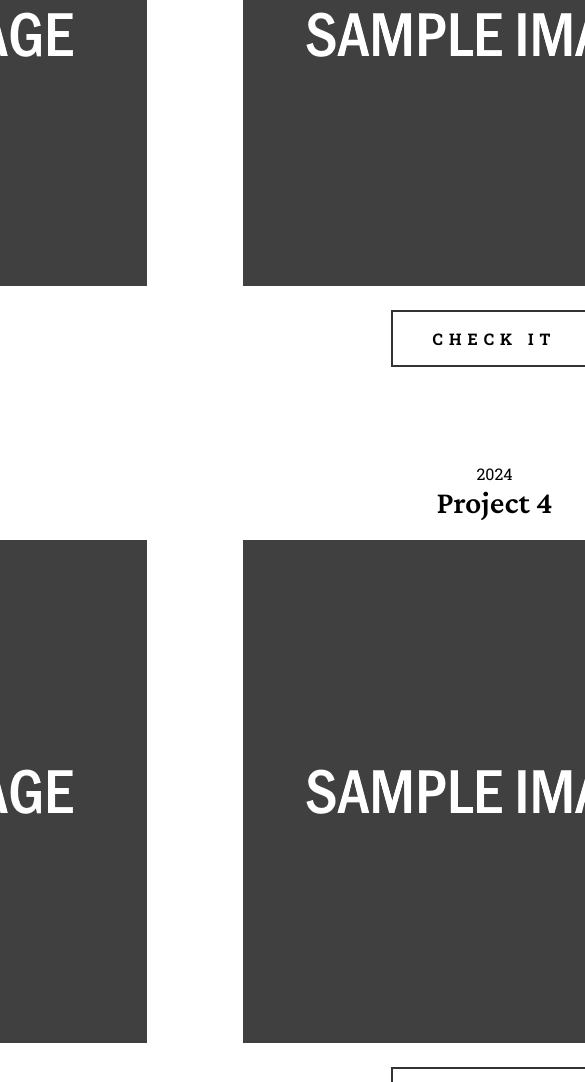
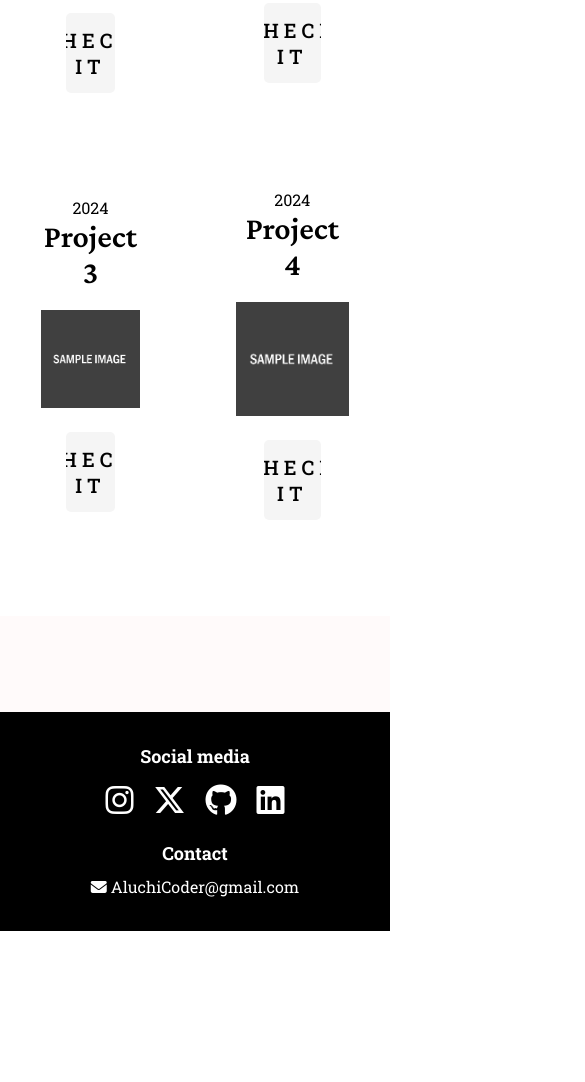
Before and after one commit to Aluchi/portfolio, a plain HTML site: page index.html in a window 390 px wide. Shown: the part 3235-4317 px from the top of the page, 585 px wide, since content can reach past the window. After the commit the page ends 4166 px from the top, so only its background shows below. Drawn offline with nearby package versions, Linux system fonts and the light colour scheme.

Commit message:
second commit

```diff
--- a/css/style.css
+++ b/css/style.css
@@ -15,6 +15,11 @@
     font-style: normal;
 }
 :root {
+    --color-dark-charcoal: #1a1a1a;
+    --color-dark-onyx: #1c1c1c;
+    --color-dark-coal: #1f1f1f;
+    --color-dark-ebony: #222222;
+    --color-semidark: #101010;
     --color-black: #000000;
     --color-black-soft: #1E1E1E;
     --color-dark-gray: #333333;
@@ -23,10 +28,7 @@
     --color-white-soft: #F5F5F5;
     --color-white: #ffffff;
     --color-white-snow: #fffafa;
-    --color-green: rgb(43, 197, 171);
     --color-dark-green: #004D40;
-    --color-burgundy: #800000;
-    --color-dark-blue: #1A237E;
 }
 
 .wrapper {
@@ -64,6 +66,12 @@ section::after {
     width: 80%;
     height: 2px;
     background-color: #ddd;
+}
+section:last-child:after {
+    position:unset;
+    width: 0;
+    height: 0;
+    background-color: transparent;
 }
 
 /*---------- HEADER ----------*/
@@ -219,7 +227,6 @@ header nav ul li a:hover::after {
     grid-template-columns: repeat(2, 1fr);
     gap: 6rem;
 }
-
 .project{
     width: 100%;
     display: flex;
@@ -227,9 +234,30 @@ header nav ul li a:hover::after {
     justify-content: center;
     align-items: center;
 }
+.project .img-container {
+    overflow:hidden;
+}
+.project .img-container img{
+    width: 100%;
+    object-fit: cover;
+    overflow: hidden;
+    -webkit-transition:all .6s ease; /* Safari y Chrome */
+    -moz-transition:all .6s ease; /* Firefox */
+    -o-transition:all .6s ease; /* IE 9 */
+    -ms-transition:all .6s ease; /* Opera */
+}
+.project .img-container:hover img{
+    -webkit-transform:scale(1.2);
+    -moz-transform:scale(1.2);
+    -ms-transform:scale(1.2);
+    -o-transform:scale(1.2);
+    transform:scale(1.2);
+}
 .project .project-text{
+	font-family: 'Roboto Slab', sans-serif;
     text-align: center;
     margin-bottom: 20px;
+    color: var(--color-black);
 }
 .project .project-text h3{
     font-family: "Crimson Pro", serif;
@@ -237,37 +265,82 @@ header nav ul li a:hover::after {
     font-weight: 600;
 }
 
-.project button{
-    background-color: transparent;
-    border: 2px solid var(--color-dark-gray);
-    font-family: "Roboto Slab", serif;
-    font-size: 1rem;
-    font-weight: bold;
-    letter-spacing: 6px;
-    text-transform: uppercase;
-
-    padding: 1rem 2.5rem;
+.check-it-btn {
+	display: inline-flex;
+	align-items: center;
+	justify-content: center;
+	width: 50%;
+	height: 80px;
+	background: var(--color-white-soft);
+	color: var(--color-black);
+	font-family: 'Roboto Slab', sans-serif;
+	font-size: 20px;
+	font-weight: 500;
+    letter-spacing: 5px;
+	border: none;
+	cursor: pointer;
+	text-transform: uppercase;
+	transition: .3s ease all;
+	border-radius: 5px;
+	position: relative;
+	overflow: hidden;
     margin-top: 20px;
-    cursor: pointer;
-    transition: all .3s ease-out;
 }
-.project button:hover {
-    border: 2px solid var(--color-green);
-    color: var(--color-green);
+.check-it-btn:hover{
+    color: var(--color-white);
 }
-
-
-
-
-
-
-
+.check-it-btn span {
+	position: relative;
+	z-index: 2;
+	transition: .3s ease all;
+}
+.check-it-btn::after {
+	content: "";
+	width: 100%;
+	height: 100%;
+	background: var(--color-dark-green);
+	position: absolute;
+	z-index: 1;
+	top: -80px;
+	left: 0;
+	transition: .3s ease-in-out all;
+}
+.check-it-btn:hover::after {
+	top: 0;
+}
 
 
 /*---------- HOME > FOOTER ----------*/
 
-
-
+footer{
+    background-color: var(--color-black);
+    color: var(--color-white);
+    padding: 2rem;
+}
+footer nav{
+    display: flex;
+    flex-direction: column;
+    justify-content: center;
+    align-items: center;
+    text-align: center;
+    gap: 20px;
+}
+footer h4{
+    font-size: 18px;
+    margin-bottom: 10px;
+}
+footer nav .social-media ul{
+    display: flex;
+    gap: 20px;
+}
+footer nav .social-media ul li a{
+    color: var(--color-white);
+    font-size: 2rem;
+    transition: .3s ease;
+}
+footer nav .social-media ul li a:hover{
+    color: var(--color-dark-green);
+}
 
 
 
@@ -324,33 +397,18 @@ header nav ul li a:hover::after {
     left: unset;
 }
 
-
-
-
-
-
-
-
-
-
-
-
-
-
-
-
 /*---------- DARK MODE WEBSITE CONFIG ----------*/
 
 body.dark {
-    background-color: var(--color-black-soft);
     color: var(--color-white-soft);
+    background-color: var(--color-semidark);
 }
 body.dark .hero-container {
     position: relative;
     width: 100%;
     height: 100vh;
     display: flex;
-    background-color: #101010;
+    background-color: var(--color-semidark);
     justify-content: center;
     align-items: center;
     text-align: center;
@@ -379,6 +437,11 @@ body.dark .about-me-container .about-me-content .about-me-text{
 }
 
 
+/* PORTFOLIO DARK MODE */
+body.dark .portfolio-container{
+    background-color: var(--color-dark-shadow);
+}
+
 /*---------- HEADER DARK MODE ----------*/
 header.header-dark-mode nav ul li a {
     position: relative;
@@ -400,6 +463,6 @@ header.header-dark-mode nav ul li a:hover::after {
     background: var(--color-white-snow);
 }
 /* Header's links to black */
-header.header-dark-mode.header-active nav ul li a {
-    color: var(--color-black);
+header.header-dark-mode.header-active {
+    background-color: var(--color-black);
 }
--- a/index.html
+++ b/index.html
@@ -19,8 +19,8 @@
                 <li><a href="#home">Home</a></li>
                 <li><a href="#about-me">About me</a></li>
                 <li><a href="#knowledge">Knowledge</a></li>
-                <li><a href="#">Portfolio</a></li>
-                <li><a href="#">Contact</a></li>
+                <li><a href="#portfolio">Portfolio</a></li>
+                <li><a href="#contact">Contact</a></li>
 
                 <!----------- DARK MODE BUTTON ----------->
                 <button class="dark-mode-toggle" id="dark-mode-toggle">
@@ -42,7 +42,6 @@
                 </div>
             </div>
         </section>
-
 
         <!----------- PRESENTATION---------->
 
@@ -96,64 +95,90 @@
 
         <!----------- PORTFOLIO ---------->
 
-        <section class="portfolio-container">
+        <section class="portfolio-container" id="portfolio">
             <h2 class="sections-title">Portfolio</h2>
             <div class="portfolio-content">
                 <article class="project">
                     <div class="project-text">
                         <time>2024</time>
-                        <h3>Project 1</h3>
+                        <h3>Blog: "Travel With Me"</h3>
                     </div>
-                    <a href="#">
-                        <img src="./imgs/sample-img.png" alt="">
+                    <a href="#" class="img-container">
+                        <img src="./imgs/travel-with-me.jpg" alt="">
                     </a>
-                    <button>Check it</button>
+                    <button class="check-it-btn" id="open">
+                        <span>Check it</span>
+                    </button>
                 </article>
                 <article class="project">
                     <div class="project-text">
-                        <time>2024</time>
-                        <h3>Project 2</h3>
+                        <time>2023</time>
+                        <h3>"La Libertad Avanza"</h3>
                     </div>
-                    <a href="#">
-                        <img src="./imgs/sample-img.png" alt="">
+                    <a href="#" class="img-container">
+                        <img src="./imgs/lla.jpg" alt="">
                     </a>
-                    <button>Check it</button>
+                    <button class="check-it-btn" id="open">
+                        <span>Check it</span>
+                    </button>
                 </article>
                 <article class="project">
                     <div class="project-text">
                         <time>2024</time>
                         <h3>Project 3</h3>
                     </div>
-                    <a href="#">
+                    <a href="#" class="img-container">
                         <img src="./imgs/sample-img.png" alt="">
                     </a>
-                    <button>Check it</button>
+                    <button class="check-it-btn" id="open">
+                        <span>Check it</span>
+                    </button>
                 </article>
                 <article class="project">
                     <div class="project-text">
                         <time>2024</time>
                         <h3>Project 4</h3>
                     </div>
-                    <a href="#">
+                    <a href="#" class="img-container">
                         <img src="./imgs/sample-img.png" alt="">
                     </a>
-                    <button>Check it</button>
+                    <button class="check-it-btn" id="open">
+                        <span>Check it</span>
+                    </button>
                 </article>
             </div>
         </section>
+    </main>
 
-    </main>
+    <div class="">
+
+    </div>
 
 
     <!--------- FOOTER --------->
     <footer>
-
+        <nav>
+            <div class="social-media">
+                <h4>Social media</h4>
+                <ul>
+                    <li><a href="#" target="_blank"><i class="fa-brands fa-instagram"></i></a></li>
+                    <li><a href="#" target="_blank"><i class="fa-brands fa-x-twitter"></i></a></li>
+                    <li><a href="#" target="_blank"><i class="fa-brands fa-github"></i></a></li>
+                    <li><a href="#" target="_blank"><i class="fa-brands fa-linkedin"></i></a></li>
+                </ul>
+            </div>
+            <div class="contact" id="contact">
+                <h4>Contact</h4>
+                <p><i class="fa-solid fa-envelope"></i> AluchiCoder@gmail.com</p>
+            </div>
+        </nav>
     </footer>
 
 
     <!--------- JAVASCRIPT --------->
     <script src="./js/header.js"></script>
     <script src="./js/main.js"></script>
+    <script src="./js/dark-mode.js"></script>
 
 </body>
 
--- /dev/null
+++ b/js/dark-mode.js
@@ -0,0 +1,27 @@
+const darkModeBtn = document.querySelector("#dark-mode-toggle");
+const headerDarkMode = document.querySelector("header");
+
+darkModeBtn.addEventListener("click", () => {
+    document.body.classList.toggle("dark");
+    darkModeBtn.classList.toggle("dark-mode-active");
+    headerDarkMode.classList.toggle("header-dark-mode");
+
+    // Save in localStorage
+    if(document.body.classList.contains(`dark`)){
+        localStorage.setItem(`dark-mode`, `true`);
+    } else {
+        localStorage.setItem(`dark-mode`, `false`);
+    }
+
+});
+
+if(localStorage.getItem(`dark-mode`) === `true`){
+    document.body.classList.add("dark");
+    darkModeBtn.classList.add("dark-mode-active");
+    headerDarkMode.classList.add("header-dark-mode");
+} else {
+
+    document.body.classList.remove("dark");
+    darkModeBtn.classList.remove("dark-mode-active");
+    headerDarkMode.classList.remove("header-dark-mode");
+}
--- a/js/main.js
+++ b/js/main.js
@@ -1,8 +1,16 @@
-const darkModeBtn = document.querySelector("#dark-mode-toggle");
-const headerDarkMode = document.querySelector("header");
 
-darkModeBtn.addEventListener("click", () => {
-    document.body.classList.toggle("dark");
-    darkModeBtn.classList.toggle("dark-mode-active");
-    headerDarkMode.classList.toggle("header-dark-mode");
+const links = document.querySelectorAll('nav a');
+
+
+links.forEach(link => {
+
+    link.addEventListener('click', event => {
+        event.preventDefault();
+
+        const href = link.getAttribute('href');
+
+        document.querySelector(href).scrollIntoView({
+            behavior: 'smooth'
+        });
+    });
 });
```
Also changed, not shown: imgs/lla.jpg (added), imgs/travel-with-me.jpg (added).
